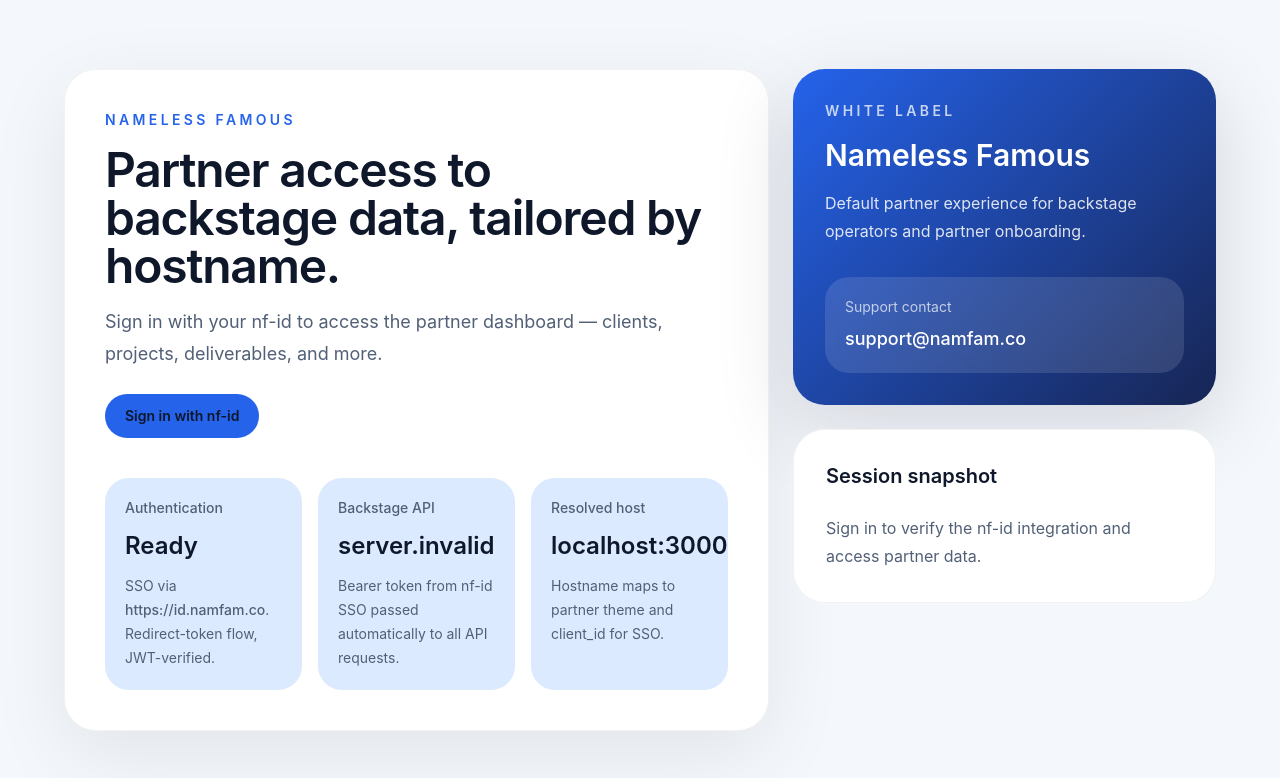
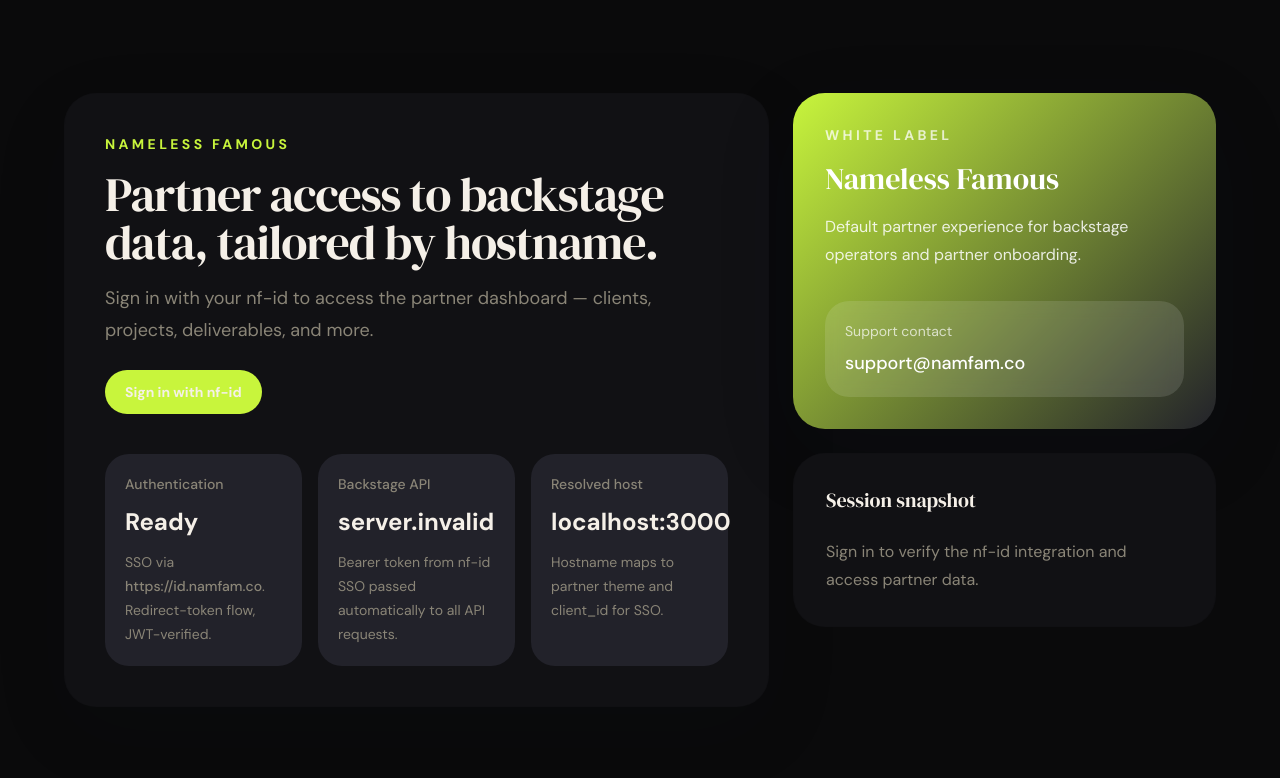
Before and after one commit to namelessfamous/nf-backstage-partner-frontend, a Next.js app: page / in a window 1280 px wide. Shown: the top 778 px of the page. Built offline with nearby package versions, Linux system fonts and the light colour scheme; no server answers.

Commit message:
style(theme): namelessfamous brutNOIR default theme (colors + DM fonts)

```diff
--- a/src/app/globals.css
+++ b/src/app/globals.css
@@ -1,21 +1,24 @@
 @import "tailwindcss";
 
+/* Nameless Famous — brutNOIR default theme */
 :root {
-  --background: #f4f7fb;
-  --foreground: #102033;
-  --brand-primary: #1d4ed8;
-  --brand-secondary: #1e293b;
-  --brand-accent: #38bdf8;
-  --brand-surface: #ffffff;
-  --brand-surface-strong: #dbeafe;
-  --brand-muted: #5b6b80;
+  --background: #0a0a0b; /* noir */
+  --foreground: #f5f0e8; /* cream */
+  --brand-primary: #c8f53c; /* acid */
+  --brand-secondary: #22222a; /* noirSurface */
+  --brand-accent: #c8f53c; /* acid */
+  --brand-surface: #111114; /* noirLight */
+  --brand-surface-strong: #22222a; /* noirSurface */
+  --brand-foreground: #f5f0e8; /* cream */
+  --brand-muted: #8a8577; /* creamMuted */
 }
 
 @theme inline {
   --color-background: var(--background);
   --color-foreground: var(--foreground);
-  --font-sans: "Inter", "Segoe UI", Arial, Helvetica, sans-serif;
-  --font-mono: "SFMono-Regular", Consolas, "Liberation Mono", Menlo, monospace;
+  --font-sans: var(--font-dm-sans), "DM Sans", "Segoe UI", Arial, Helvetica, sans-serif;
+  --font-serif: var(--font-dm-serif), "DM Serif Display", Georgia, serif;
+  --font-mono: var(--font-dm-mono), "DM Mono", "SFMono-Regular", Consolas, Menlo, monospace;
 }
 
 * {
@@ -31,6 +34,11 @@ body {
   color: var(--brand-foreground);
   font-family: var(--font-sans);
   margin: 0;
+}
+
+h1, h2, h3 {
+  font-family: var(--font-serif);
+  font-weight: 400;
 }
 
 a {
@@ -102,5 +110,5 @@ a {
 
 ::selection {
   background: var(--brand-accent);
-  color: #08111d;
+  color: #0a0a0b;
 }
--- a/src/app/layout.tsx
+++ b/src/app/layout.tsx
@@ -1,7 +1,30 @@
 import type { Metadata } from "next";
 import type { CSSProperties } from "react";
+import { DM_Sans, DM_Serif_Display, DM_Mono } from "next/font/google";
 import { getPartnerContext } from "@/lib/partner-context";
 import "./globals.css";
+
+// Nameless Famous — brutNOIR typography
+const dmSans = DM_Sans({
+  subsets: ["latin"],
+  weight: ["400", "500", "700"],
+  variable: "--font-dm-sans",
+  display: "swap",
+});
+
+const dmSerifDisplay = DM_Serif_Display({
+  subsets: ["latin"],
+  weight: ["400"],
+  variable: "--font-dm-serif",
+  display: "swap",
+});
+
+const dmMono = DM_Mono({
+  subsets: ["latin"],
+  weight: ["400", "500"],
+  variable: "--font-dm-mono",
+  display: "swap",
+});
 
 export async function generateMetadata(): Promise<Metadata> {
   const { partner } = await getPartnerContext();
@@ -20,7 +43,10 @@ export default async function RootLayout({
   const { partner } = await getPartnerContext();
 
   return (
-    <html lang="en" className="h-full antialiased">
+    <html
+      lang="en"
+      className={`h-full antialiased ${dmSans.variable} ${dmSerifDisplay.variable} ${dmMono.variable}`}
+    >
       <body
         className="flex h-full flex-col"
         style={
--- a/src/lib/partners.ts
+++ b/src/lib/partners.ts
@@ -30,13 +30,14 @@ export const defaultPartnerConfig: PartnerConfig = {
   hosts: ["localhost", "127.0.0.1", "partner.namfam.co"],
   apiBaseUrl: DEFAULT_BACKSTAGE_API_URL,
   theme: {
-    primary: "#2563eb",
-    secondary: "#172554",
-    accent: "#7dd3fc",
-    surface: "#ffffff",
-    surfaceStrong: "#dbeafe",
-    foreground: "#0f172a",
-    muted: "#526077",
+    // Nameless Famous — brutNOIR brand system
+    primary: "#c8f53c", // acid — CTAs, active states
+    secondary: "#22222a", // noirSurface
+    accent: "#c8f53c", // acid signature accent
+    surface: "#111114", // noirLight — card backgrounds
+    surfaceStrong: "#22222a", // noirSurface — callout/elevated
+    foreground: "#f5f0e8", // cream — primary text
+    muted: "#8a8577", // creamMuted — tertiary/labels
   },
 };
 
```
